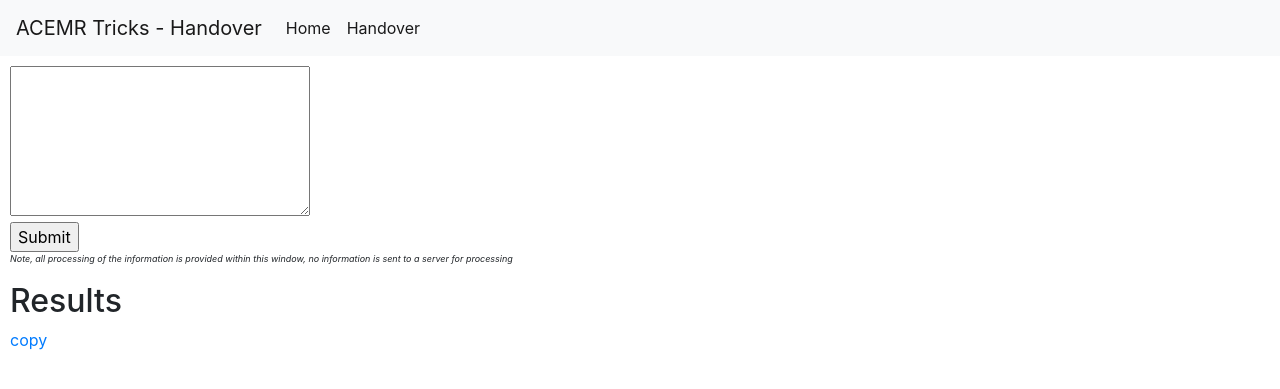
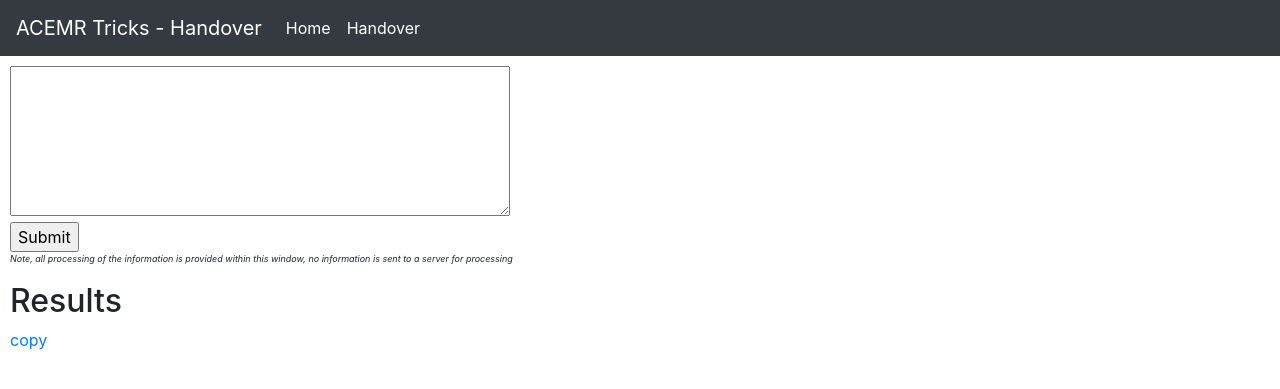
Before and after one commit to coote-andrew/ACEMRtricks, a Django app: page /handover in a window 1280 px wide. Shown: the top 389 px of the page. Run offline with Django 3.2, Linux system fonts and the light colour scheme; some libraries are stand-ins or nearby versions.

Commit message:
added UECs and fixed bugs

```diff
--- a/ACEMRTricks/EMRshortcuts/static/EMRshortcuts/styles.css
+++ b/ACEMRTricks/EMRshortcuts/static/EMRshortcuts/styles.css
@@ -3,7 +3,7 @@
 }
 
 textarea {
-    width: 300px;
+    width: 500px;
     height: 150px;
 }
 
--- a/ACEMRTricks/EMRshortcuts/templates/EMRshortcuts/layout.html
+++ b/ACEMRTricks/EMRshortcuts/templates/EMRshortcuts/layout.html
@@ -12,7 +12,7 @@
         <link href="{% static 'EMRshortcuts/styles.css' %}?{% now 'U' %}" rel="stylesheet">
     </head>
     <body>
-        <nav class="navbar navbar-expand-sm navbar-light bg-light">
+        <nav class="navbar navbar-expand-sm navbar-dark bg-dark">
             <a class="navbar-brand" href="#">ACEMR Tricks - {% block pageName %}{% endblock %}
             </a>
             <button class="navbar-toggler" type="button" data-toggle="collapse" data-target="#navbarSupportedContent" aria-controls="navbarSupportedContent" aria-expanded="false" aria-label="Toggle navigation">
```
Also changed, not shown: ACEMRTricks/EMRshortcuts/templates/EMRshortcuts/handover.html (+5 -3 lines).
